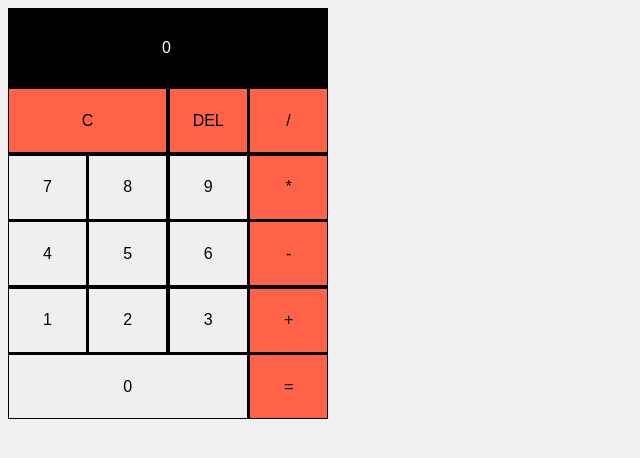
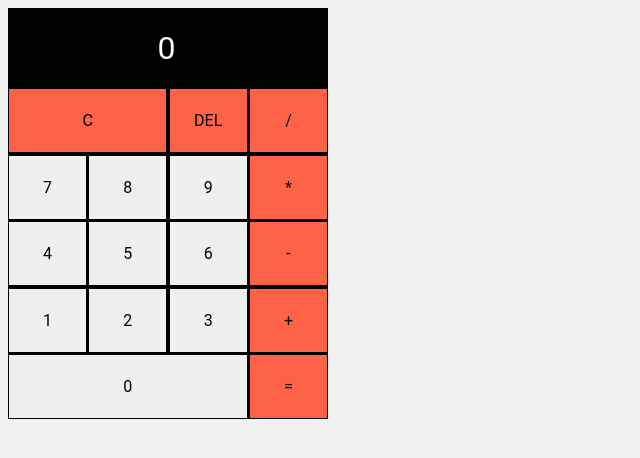
Before and after one commit to bruno2026/calculadora, a plain HTML site: page index.html in a window 1280 px wide. Shown: the full height of the page, 0-640 px from the left. Drawn offline with Linux system fonts and the light colour scheme.

Commit message:
Corrigindo tamnho texto e fonte dos botoes

```diff
--- a/style.css
+++ b/style.css
@@ -29,13 +29,15 @@
     width: 100%;
     padding-right: 5px;
     height: 5rem;
-    font-size:1em;
+    font-size:2em;
+    font-family: 'Roboto', sans-serif;
   }
 
   .btn{
     font-size:1em;
     height: 65px;
     border:1px solid black;
+    font-family: 'Roboto', sans-serif;
 }
 
 .btn:hover{
```
